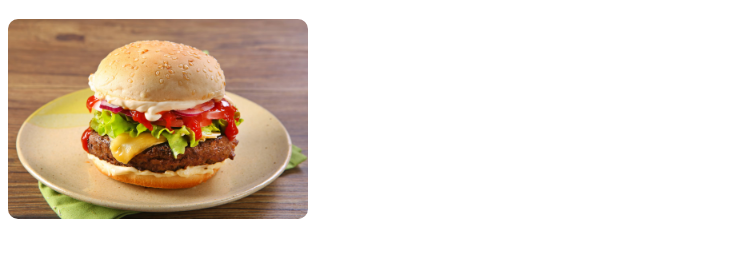
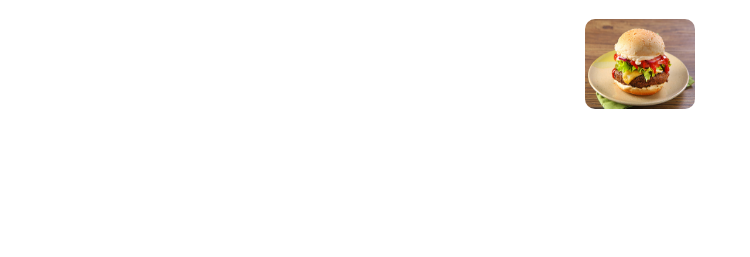
Before and after one commit to Dev-Ericles/2DS_GA_PARAH_LANCHES, a plain HTML site: page lanches.html in a window 1280 px wide. Shown: the part 61-318 px from the top of the page, without its empty margins (0-750 px from the left). Drawn offline with Linux system fonts and the light colour scheme.

Commit message:
Update styles.css

```diff
--- a/css/styles.css
+++ b/css/styles.css
@@ -10,12 +10,17 @@
  padding: 70px;
 }
 
+.container{
+    display:flex;
+    justify-content:center;
+}
+
 .produto img {
- height: 200px;
- width: 180 px;
+ height: 90px;
+ width: 110px;
  border-radius: 10px;
 }
 
 .produto img:hover {
- transform: scale(1.5);
+ transform: scale(1.2);
 }
```
